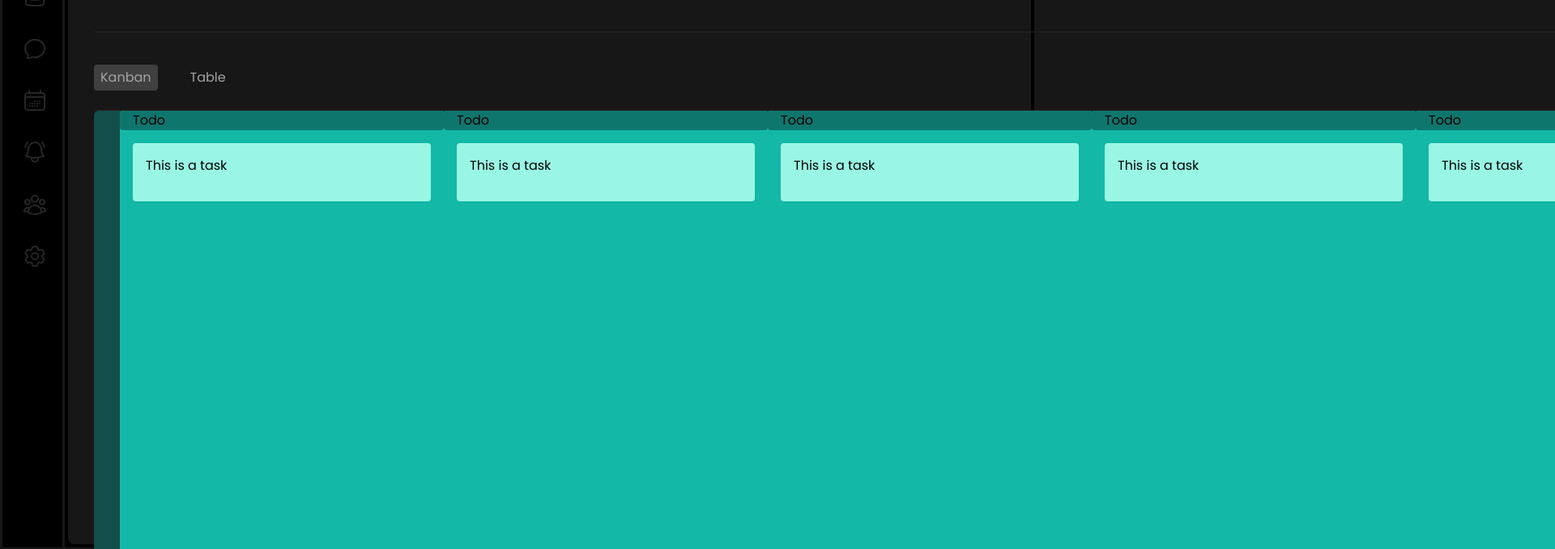
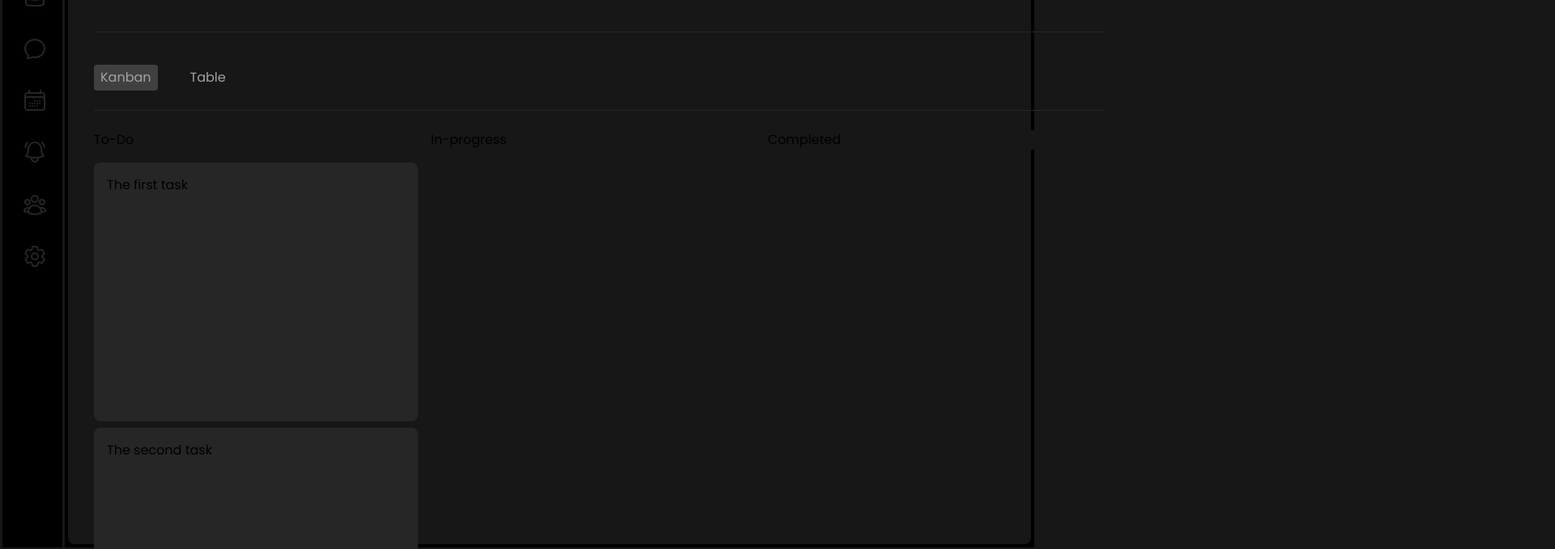
Before and after one commit to erichvorster/next-project-man, a Next.js app: page /cases in a window 1280 px wide. Shown: the part 120-799 px from the top of the page at 81% size, 1920 px wide, since content can reach past the window. Built offline with nearby package versions, Linux system fonts and the light colour scheme.

Commit message:
finished drag and drop functionality

```diff
--- a/app/components/kanban/CasesKanban.tsx
+++ b/app/components/kanban/CasesKanban.tsx
@@ -1,30 +1,147 @@
 "use client";
 
-import React, {useState} from "react";
+import React, { useState } from "react";
 import dynamic from "next/dynamic";
 import { DragDropContext } from "react-beautiful-dnd";
 import Column from "./Column";
 
+const reorderColumnList = (
+  sourceCol: Columns,
+  startIndex: number,
+  endIndex: number
+): Columns => {
+  const newTaskIds = Array.from(sourceCol.taskIds);
+  const [removed] = newTaskIds.splice(startIndex, 1);
+  newTaskIds.splice(endIndex, 0, removed);
+
+  const newColumn = {
+    ...sourceCol,
+    taskIds: newTaskIds,
+  };
+
+  return newColumn;
+};
+
+type Task = {
+  id: number;
+  content: string;
+};
+
+type Columns = {
+  id: string;
+  title: string;
+  taskIds: number[];
+};
+
+type State = {
+  tasks: { [key: number]: Task };
+  columns: { [key: string]: Columns };
+  columnOrder: string[];
+};
+
+const initialData: State = {
+  tasks: {
+    1: { id: 1, content: "The first task" },
+    2: { id: 2, content: "The second task" },
+    3: { id: 3, content: "The third task" },
+    4: { id: 4, content: "The fourth task" },
+    5: { id: 5, content: "The fifth task" },
+  },
+  columns: {
+    "column-1": {
+      id: "column-1",
+      title: "To-Do",
+      taskIds: [1, 2, 3, 4, 5],
+    },
+    "column-2": {
+      id: "column-2",
+      title: "In-progress",
+      taskIds: [],
+    },
+    "column-3": {
+      id: "column-3",
+      title: "Completed",
+      taskIds: [],
+    },
+  },
+  columnOrder: ["column-1", "column-2", "column-3"],
+};
+
 const CasesKanban = () => {
-  const [state, setState] = useState(initialData)
-   const onDragEnd = (result:any) => {
-    const {destination, source} = result;
-   }
+  const [state, setState] = useState(initialData);
+
+  const onDragEnd = (result: any) => {
+    const { destination, source } = result;
+
+    //If user tris to drop in a unknown destination
+    if (!destination) return;
+    //If the drags and drops back in the sam position
+    if (
+      destination.droppableId === source.droppableId &&
+      destination.index === source.index
+    ) {
+      return;
+    }
+    //If the use drops within the same column but in a different posiiton
+    const sourceCol = state.columns[source.droppableId];
+    const destinationCol = state.columns[destination.droppableId];
+
+    if (sourceCol.id === destinationCol.id) {
+      const newColumn = reorderColumnList(
+        sourceCol,
+        source.index,
+        destination.index
+      );
+
+      const newState = {
+        ...state,
+        columns: {
+          ...state.columns,
+          [newColumn.id]: newColumn,
+        },
+      };
+      setState(newState);
+      return;
+    }
+
+    // If the user moves from one column to another
+    const startTaskIds = Array.from(sourceCol.taskIds);
+    const [removed] = startTaskIds.splice(source.index, 1);
+    const newStartCol = {
+      ...sourceCol,
+      taskIds: startTaskIds,
+    };
+
+    const endTaskIds = Array.from(destinationCol.taskIds);
+    endTaskIds.splice(destination.index, 0, removed);
+    const newEndCol = {
+      ...destinationCol,
+      taskIds: endTaskIds,
+    };
+
+    const newState = {
+      ...state,
+      columns: {
+        ...state.columns,
+        [newStartCol.id]: newStartCol,
+        [newEndCol.id]: newEndCol,
+      },
+    };
+
+    setState(newState);
+  };
 
   return (
     <DragDropContext onDragEnd={onDragEnd}>
-      <div className="flex flex-col bg-teal-900 w-full min-h-screen rounded-md">
+      <div className="flex flex-col bg-beutral-900 w-full  rounded-md">
         <div className="flex flex-col"></div>
-        <div className="flex justify-between px-8">
-          {state.columnOrder.map((columnId:any) => {
+        <div className="flex ">
+          {state.columnOrder.map((columnId) => {
             const column = state.columns[columnId];
-            const tasks = column.taskIds.map((taskId:any) => state.tasks[taskId]);
+            const tasks = column.taskIds.map((taskId) => state.tasks[taskId]);
 
-            return <Column key={columnId.id} column={column} tasks={tasks}/>
+            return <Column key={columnId.id} column={column} tasks={tasks} />;
           })}
-          <Column />
-          <Column />
-          <Column />
         </div>
       </div>
     </DragDropContext>
@@ -32,43 +149,3 @@ const CasesKanban = () => {
 };
 
 export default CasesKanban;
-
-type initialData = {
-  tasks: {
-    number:{id:number, content:string}
-  },
-  columns:{
-    "column-1":{
-      id:string
-    }
-  }
-}
-
-const initialData = {
-  tasks: {
-    1:{ id: 1, content: "The first task" },
-    2:{ id: 2, content: "The second task" },
-    3:{ id: 3, content: "The third task" },
-    4:{ id: 4, content: "The fourth task" },
-    5:{ id: 5, content: "The fifth task" },
-  },
-  columns:{
-    "column-1":{
-      id:"column-1",
-      title:"To-Do",
-      taskIds:[1,2,3,4,5],
-    },
-    "column-2":{
-      id:"column-2",
-      title:"In-progress",
-      taskIds:[],
-    },
-    "column-3":{
-      id:"column-3",
-      title:"Completed",
-      taskIds:[],
-    },
-
-  },
-  columnOrder:["column-1", "column-2", "column-3"]
-};
--- a/app/components/kanban/Column.tsx
+++ b/app/components/kanban/Column.tsx
@@ -1,16 +1,56 @@
 import React from "react";
+import { Droppable, Draggable } from "react-beautiful-dnd";
 
-const Column = () => {
+type Column = {
+  id: string;
+  title: string;
+  taskIds: number[];
+};
+
+type Task = {
+  id: number;
+  content: string;
+};
+
+type ColumnProps = {
+  column: Column;
+  tasks: Task[];
+};
+
+const Column = ({ column, tasks }: ColumnProps) => {
   return (
-    <div className="rounded bg-teal-500 w-[400px] h-[620px] flex-col">
-      <div className="flex items-center rounded bg-teal-700 px-4 mb-4">
-        <p>Todo</p>
+    <div className=" bg-nuetral-800 w-[400px] h-[620px] flex-col mr-4">
+      <div className="flex items-center rounded bg-neutral-900  mb-4 mt-6">
+        <p>{column.title}</p>
       </div>
-      <div className="flex px-4 flex-1 flex-col">
-        <div className="flex mb-4 h-[72px] bg-teal-200 rounded p-4">
-          <p>This is a task</p>
-        </div>
-      </div>
+      <Droppable droppableId={column.id}>
+        {(droppableProvided, droppableSnapshot) => (
+          <div
+            className="flex flex-1 flex-col"
+            ref={droppableProvided.innerRef}
+            {...droppableProvided.droppableProps}
+          >
+            {tasks.map((task, index) => (
+              <Draggable key={task.id} draggableId={`${task.id}`} index={index}>
+                {(draggableProvided, draggableSnapshot) => (
+                  <div
+                    className={`flex mb-2 h-[320px] bg-neutral-800 rounded-lg p-4 ${
+                      draggableSnapshot.isDragging
+                        ? "bg-neutral-700 shadow-lg shadow-black/50 border-2 border-neutral-400"
+                        : ""
+                    }`}
+                    ref={draggableProvided.innerRef}
+                    {...draggableProvided.draggableProps}
+                    {...draggableProvided.dragHandleProps}
+                  >
+                    <p>{task.content}</p>
+                  </div>
+                )}
+              </Draggable>
+            ))}
+          </div>
+        )}
+      </Droppable>
     </div>
   );
 };
```
